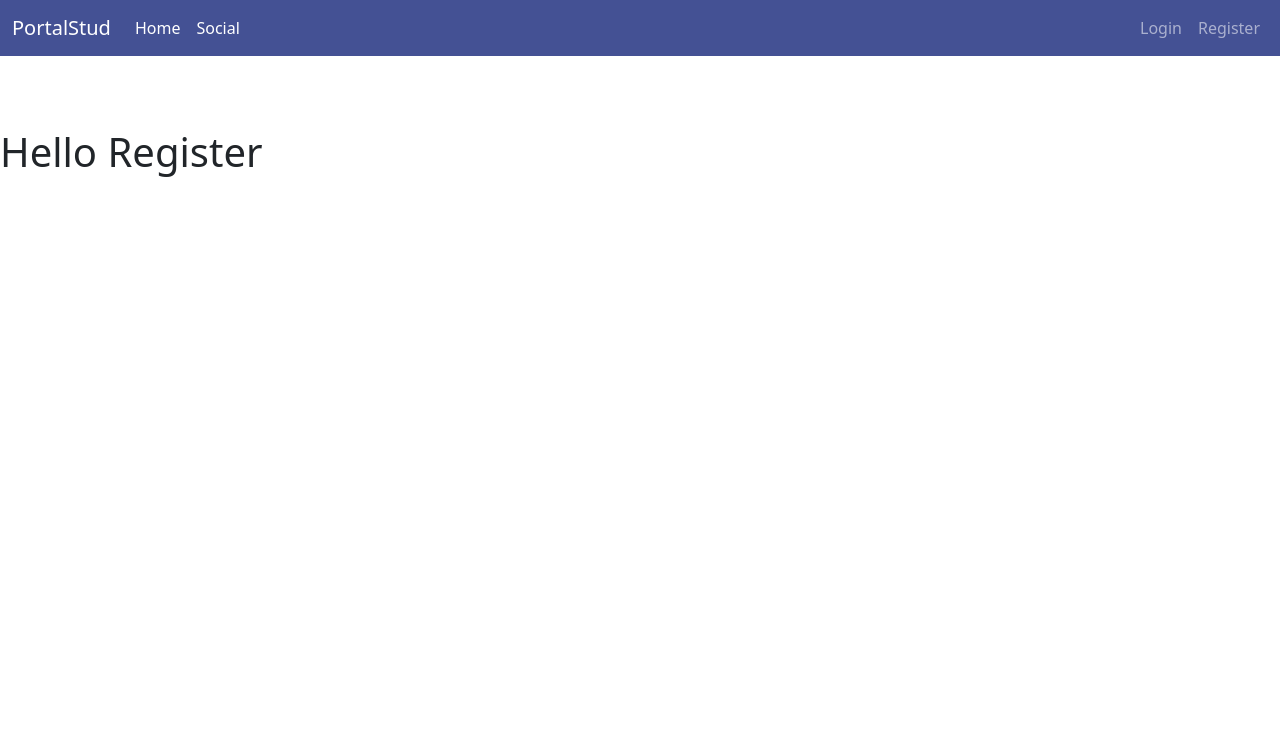
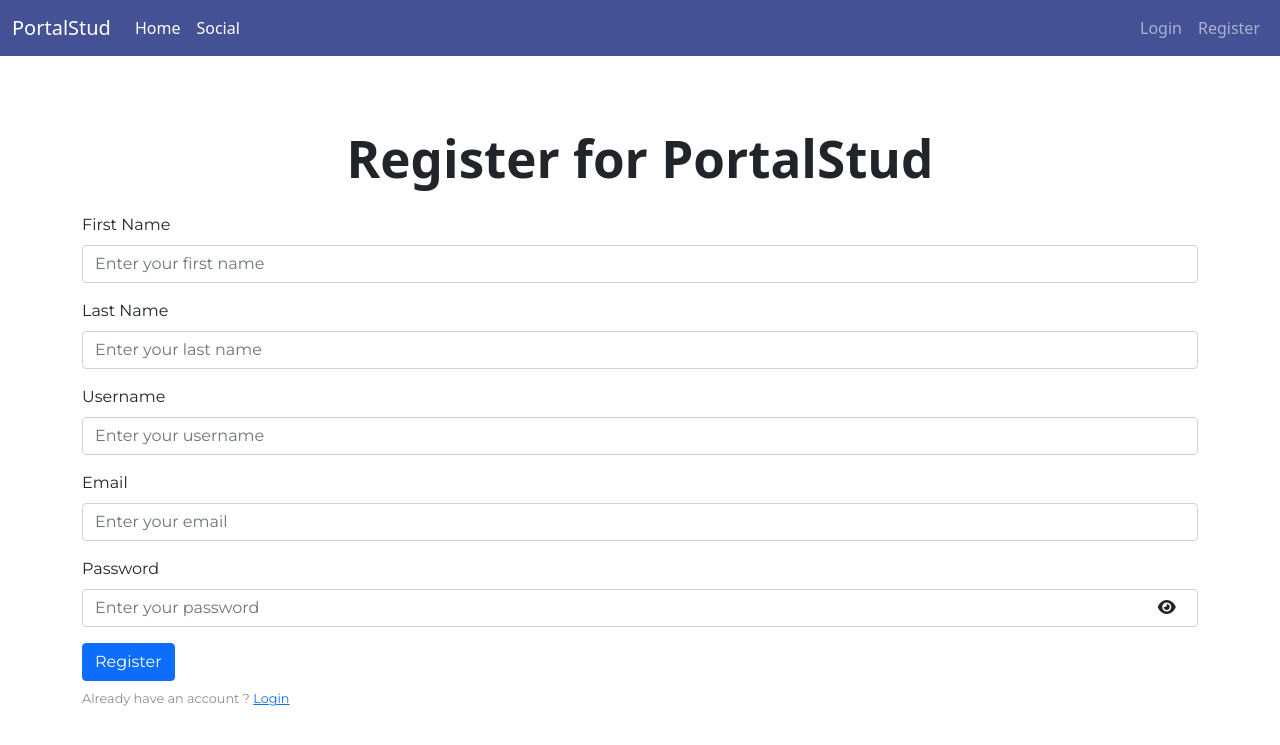
Before and after one commit to Aryan-ki-codepanti/portalStud, a Django app: page /register/ in a window 1280 px wide. Shown: the top 745 px of the page. Run offline with Django 3.2, Linux system fonts and the light colour scheme; some libraries are stand-ins or nearby versions.

Commit message:
Register view now handles user creation and authentication for new users

```diff
--- a/base/views.py
+++ b/base/views.py
@@ -36,7 +36,29 @@ def register_student(request):
         return redirect("Home")
 
     if request.method == "POST":
-        pass
+        fname = request.POST["first-name"]
+        lname = request.POST["last-name"]
+        username = request.POST["username"]
+        email = request.POST["email"]
+        password = request.POST["password"]
+
+        user = User.objects.filter(email = email)
+        if user.count() > 0:
+            messages.error(request , "A user with this email already exist")
+            return redirect("Register")
+
+        user = User(
+            first_name=fname,
+            last_name=lname,
+            email=email,
+            password=password,
+            username=username
+        )
+        user.save()
+        messages.success(request , "Your PortalStud Account has been created")
+        login(request , user)
+        return redirect("Home")
+
     return render(request , "base/register.html")
 
 @login_required(login_url="/login")
--- a/templates/base/register.html
+++ b/templates/base/register.html
@@ -1,12 +1,78 @@
 {% extends 'main.html' %}
+{% block title %} Login | PortalStud {% endblock title %}
+{% load static %}
+{% block content %}
 
-{% block title %}
-    Register | PortalStud
-{% endblock title %}
+{% load static %}
 
+<div class="container">
+    <h1 class="marksheet-head text-center mb-4">Register for PortalStud</h1>
 
-{% block content %}
-    <h1>
-        Hello Register
-    </h1>
-{% endblock content %}
+    <div class="auth-form-box">
+        <form method="POST">
+            {% csrf_token %}
+
+            <div class="mb-3">
+                <label for="first-name" class="form-label">First Name</label>
+                <input
+                    id="first-name"
+                    name="first-name"
+                    type="text"
+                    class="form-control"
+                    placeholder="Enter your first name"
+                />
+            </div>
+            <div class="mb-3">
+                <label for="last-name" class="form-label">Last Name</label>
+                <input
+                    id="last-name"
+                    name="last-name"
+                    type="text"
+                    class="form-control"
+                    placeholder="Enter your last name"
+                />
+            </div>
+            <div class="mb-3">
+                <label for="username" class="form-label">Username</label>
+                <input
+                    id="username"
+                    name="username"
+                    type="text"
+                    class="form-control"
+                    placeholder="Enter your username"
+                />
+            </div>
+            <div class="mb-3">
+                <label for="email" class="form-label">Email</label>
+                <input
+                    id="email"
+                    name="email"
+                    type="email"
+                    class="form-control"
+                    placeholder="Enter your email"
+                />
+            </div>
+            <div class="mb-3 password-box">
+                <label for="password" class="form-label">Password</label>
+                <input
+                    name="password"
+                    id="password"
+                    type="password"
+                    class="form-control"
+                    placeholder="Enter your password"
+                />
+                <div class="password-toggle">
+                    <i class="fas fa-eye"></i>
+                </div>
+            </div>
+            <button type="submit" class="btn btn-primary">Register</button>
+            <p class="mt-2">
+                Already have an account ?
+                <a href="{% url 'Login' %}"> Login </a>
+            </p>
+        </form>
+    </div>
+</div>
+{% endblock content %} {% block js %}
+<script src="{% static 'js/auth.js' %}"></script>
+{% endblock js %}
```
Also changed, not shown: templates/base/login.html (+8 -7 lines), db.sqlite3.
